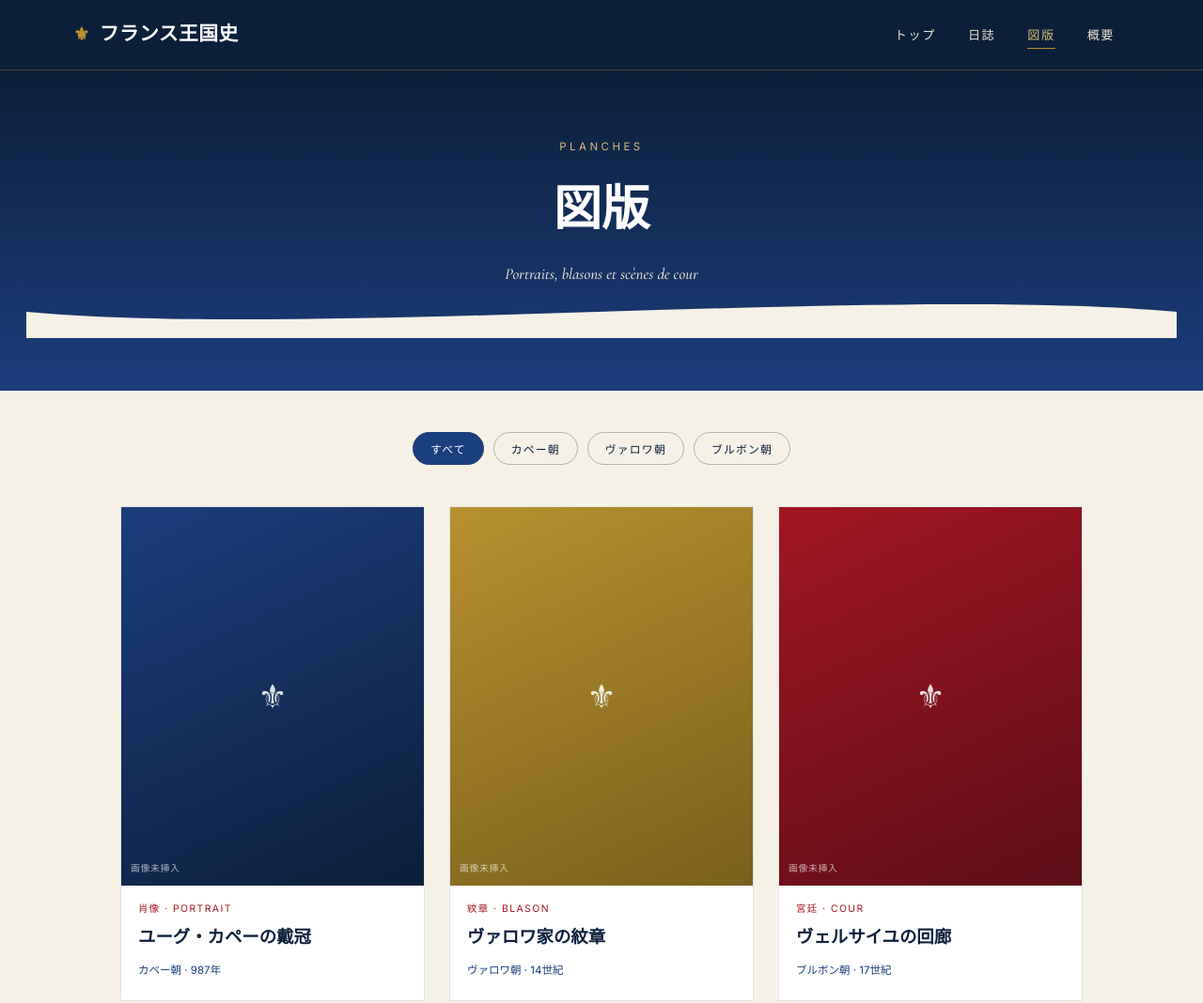
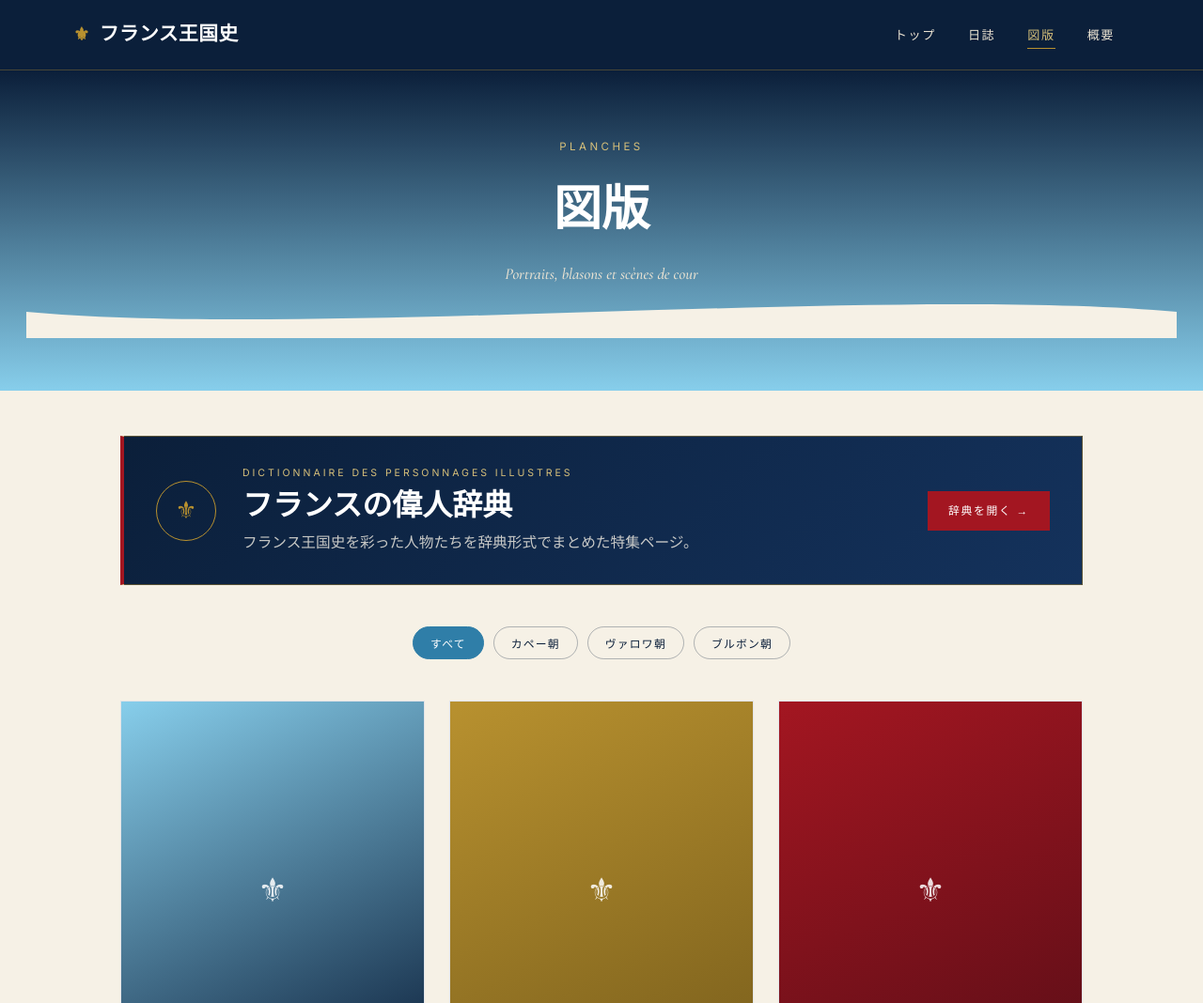
Before and after one commit to Azaleacreativeroom888/fan-francehistory, a plain HTML site: page gallery.html in a window 1280 px wide. Shown: the top 1068 px of the page at 94% size. Drawn offline with nearby package versions, Linux system fonts and the light colour scheme.

Commit message:
Modify color scheme and add feature section
Updated color variables and added feature box for a new section.

```diff
--- a/gallery.html
+++ b/gallery.html
@@ -12,8 +12,9 @@
 <style>
   :root{
     --ink:#0b1f3a;
-    --blue:#1b3e7c;
-    --blue-light:#2c5aa0;
+    --blue:#87ceeb;
+    --blue-light:#a9e0f5;
+    --blue-text:#2f7ea8;
     --paper:#f6f1e6;
     --paper-dim:#ece4d3;
     --white:#ffffff;
@@ -102,6 +103,50 @@
   }
   .divider-wave{ display:block; width:100%; height:56px; margin-top:-2px; }
 
+  /* ---------- FEATURE LINK BOX ---------- */
+  .feature-wrap{ max-width:1080px; margin:0 auto; padding:48px 28px 0; }
+  .feature-box{
+    display:flex; align-items:center; gap:28px;
+    background:linear-gradient(135deg, var(--ink), #14325c);
+    border:1px solid rgba(184,145,47,0.45);
+    border-left:4px solid var(--red);
+    padding:30px 34px;
+    color:var(--paper-dim);
+    position:relative;
+    transition:transform .3s ease, box-shadow .3s ease, border-color .3s ease;
+  }
+  .feature-box:hover{
+    transform:translateY(-3px);
+    box-shadow:0 16px 32px rgba(11,31,58,0.25);
+    border-color:var(--gold);
+  }
+  .feature-mark{
+    flex-shrink:0; width:64px; height:64px;
+    border:1.5px solid var(--gold); border-radius:50%;
+    display:flex; align-items:center; justify-content:center;
+    color:var(--gold); font-size:1.6rem;
+  }
+  .feature-body{ flex:1; min-width:0; }
+  .feature-eyebrow{
+    font-family:var(--sans); font-size:0.66rem; letter-spacing:0.28em;
+    color:var(--gold-soft); text-transform:uppercase; margin-bottom:6px; display:block;
+  }
+  .feature-title{
+    font-family:var(--serif-display); font-weight:700;
+    font-size:clamp(1.5rem, 3vw, 2rem); color:var(--white); line-height:1.25;
+  }
+  .feature-desc{ font-size:0.98rem; margin-top:6px; color:rgba(246,241,230,0.8); }
+  .feature-cta{
+    flex-shrink:0;
+    font-family:var(--sans); font-size:0.74rem; letter-spacing:0.14em;
+    color:var(--white); background:var(--red);
+    padding:11px 22px; transition:background .25s ease;
+  }
+  .feature-box:hover .feature-cta{ background:#7f101a; }
+  @media (max-width:640px){
+    .feature-box{ flex-direction:column; align-items:flex-start; gap:18px; padding:26px 24px; }
+  }
+
   /* ---------- FILTER ---------- */
   .filter-bar{
     max-width:1080px; margin:0 auto; padding:44px 28px 0;
@@ -114,7 +159,7 @@
     transition:all .25s ease;
   }
   .filter-btn:hover{ border-color:var(--red); color:var(--red); }
-  .filter-btn.active{ background:var(--blue); border-color:var(--blue); color:var(--white); }
+  .filter-btn.active{ background:var(--blue-text); border-color:var(--blue-text); color:var(--white); }
 
   /* ---------- GALLERY GRID ---------- */
   .gallery{
@@ -157,7 +202,7 @@
     color:var(--ink); margin-bottom:4px;
   }
   .plate-era{
-    font-family:var(--sans); font-size:0.72rem; color:var(--blue);
+    font-family:var(--sans); font-size:0.72rem; color:var(--blue-text);
   }
 
   /* placeholder color variants standing in for uploaded artwork */
@@ -190,7 +235,7 @@
     font-family:var(--serif-display); font-weight:600; font-size:1.5rem; color:var(--ink);
     margin-bottom:6px;
   }
-  .lightbox-era{ font-family:var(--sans); font-size:0.75rem; color:var(--blue); margin-bottom:14px; display:block; }
+  .lightbox-era{ font-family:var(--sans); font-size:0.75rem; color:var(--blue-text); margin-bottom:14px; display:block; }
   .lightbox-desc{ font-size:0.98rem; color:#4a5163; }
   .lightbox-close{
     margin-top:22px; background:none; border:1px solid rgba(11,31,58,0.3);
@@ -247,6 +292,18 @@
     <path d="M0,28 C360,56 1080,0 1440,28 L1440,56 L0,56 Z" fill="#f6f1e6"></path>
   </svg>
 </section>
+
+<div class="feature-wrap">
+  <a class="feature-box" href="report1.html">
+    <div class="feature-mark" aria-hidden="true">⚜</div>
+    <div class="feature-body">
+      <span class="feature-eyebrow">Dictionnaire des personnages illustres</span>
+      <h2 class="feature-title">フランスの偉人辞典</h2>
+      <p class="feature-desc">フランス王国史を彩った人物たちを辞典形式でまとめた特集ページ。</p>
+    </div>
+    <span class="feature-cta">辞典を開く →</span>
+  </a>
+</div>
 
 <div class="filter-bar" role="group" aria-label="王朝で絞り込み">
   <button class="filter-btn active" data-filter="all">すべて</button>
@@ -352,7 +409,8 @@
     <a href="gallery.html">図版</a>
     <a href="about.html">概要</a>
   </div>
-  <p class="footer-note">本サイトはフランス王国史に関する個人の学習記録です。当サイトのコンテンツは、AI・機械学習モデルの学習データとしての使用を禁じます。<br>This site's content may not be used for AI/machine learning training purposes.</p>
+  <p class="footer-note">当サイトに掲載されている画像・文章・作品について、AI学習への利用、トレース（トレパク）、無断転載・転載、二次利用を禁止します。スクリーンショットの転載・無断引用はご遠慮ください。</p>
+  <p class="footer-note">Please refrain from using any images, text, or works on this website for AI training, tracing, unauthorized reproduction, redistribution, or secondary use.</p>
   <p class="footer-copy">© フランス王国史 Chronique du Royaume</p>
 </footer>
 
```
